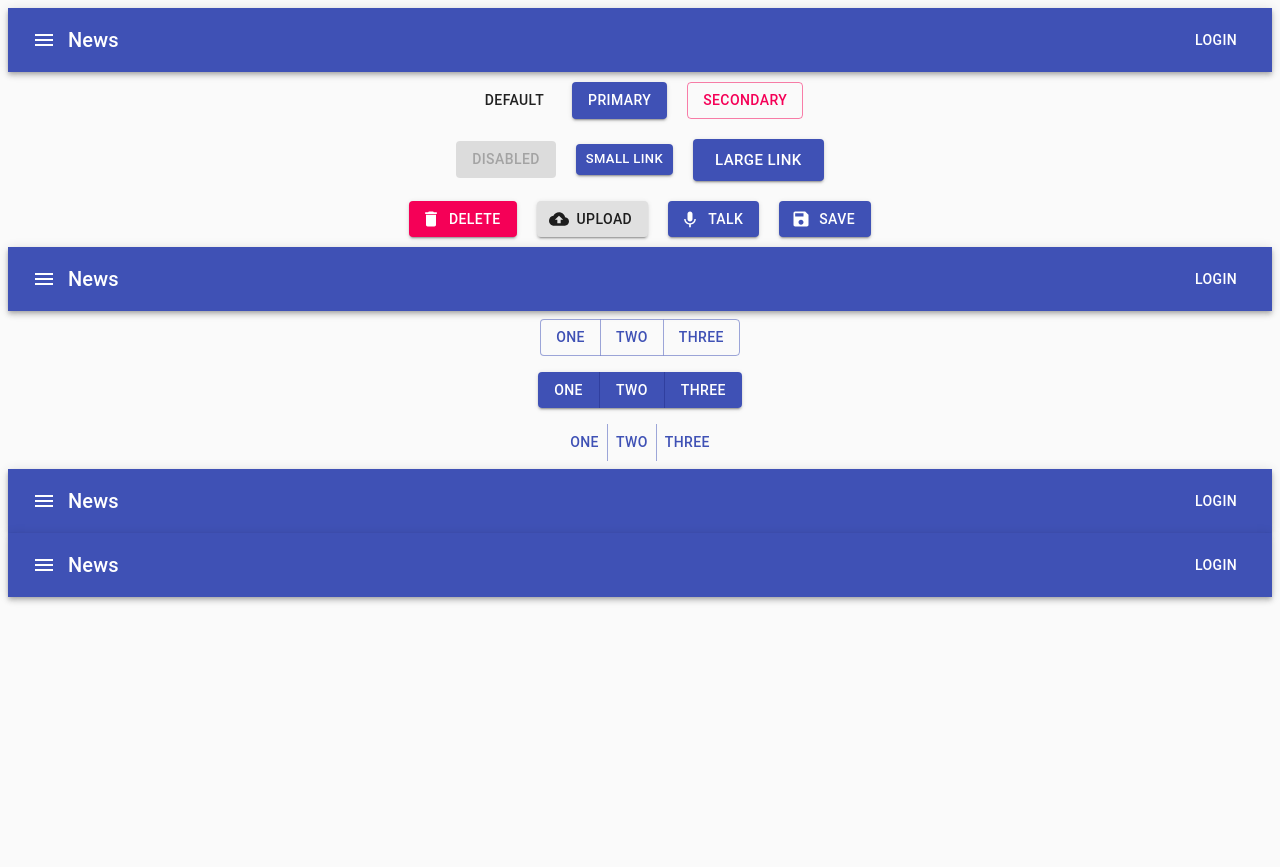
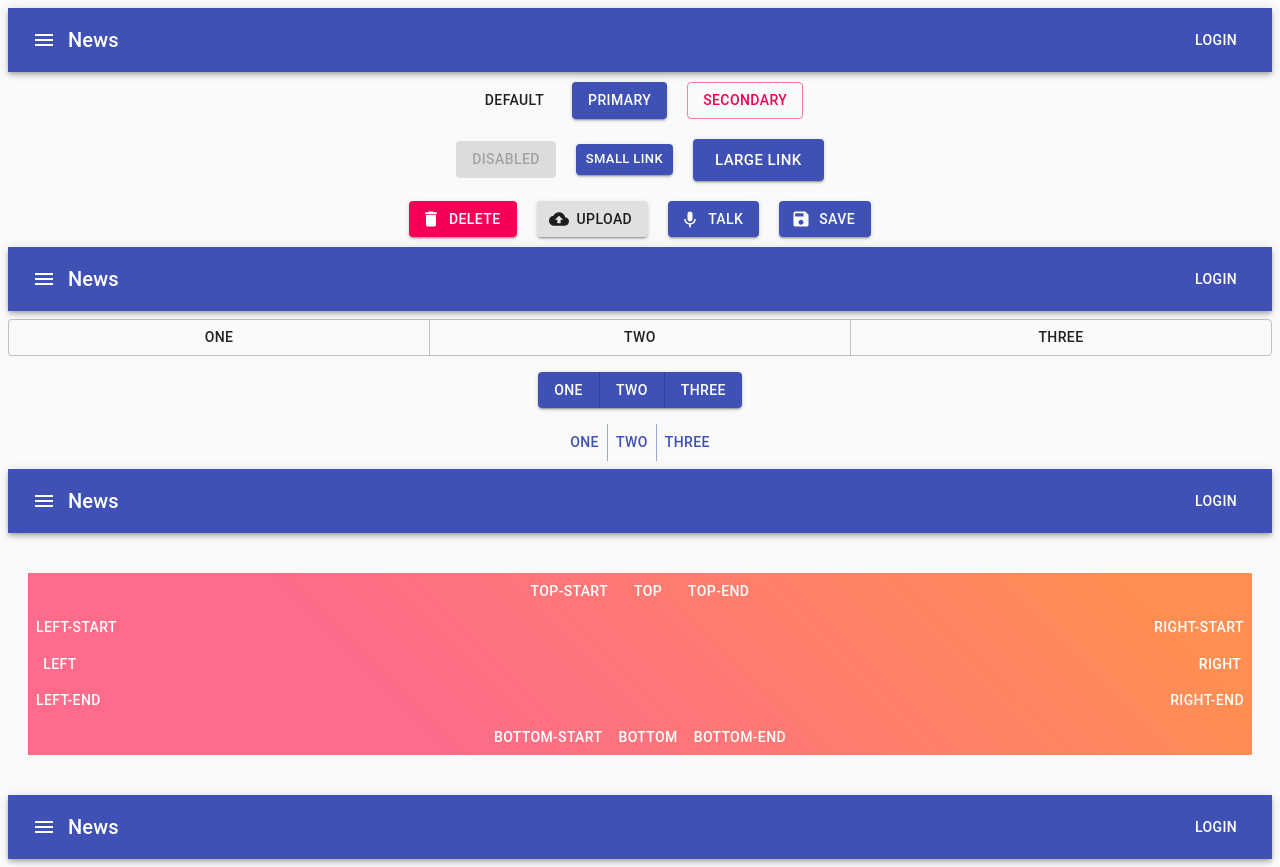
Before and after one commit to TakuoIshida/Material-UI-Components, a React (Create React App) app: page / in a window 1280 px wide. Before the commit the page ends 800 px from the top, so only its background shows below. Built offline with nearby package versions, Linux system fonts and the light colour scheme.

Commit message:
popper作成

```diff
--- a/src/App.js
+++ b/src/App.js
@@ -2,8 +2,7 @@ import React, { Component } from 'react';
 import AppBar from './components/AppBar/AppBar';
 import Button from './components/Button/Button';
 import ButtonGroup from './components/ButtonGroup/ButtonGroup';
-
-import styles from './App.module.css';
+import Popper from './components/Popper/Popper';
 
 class App extends Component {
 
@@ -15,6 +14,7 @@ class App extends Component {
                 <AppBar />
                 <ButtonGroup />
                 <AppBar />
+                <Popper />
                 <AppBar />
             </div>
         )
--- a/src/components/ButtonGroup/ButtonGroup.jsx
+++ b/src/components/ButtonGroup/ButtonGroup.jsx
@@ -1,4 +1,4 @@
-import React, { Component }  from 'react';
+import React from 'react';
 import Button from '@material-ui/core/Button';
 import ButtonGroup from '@material-ui/core/ButtonGroup';
 import { makeStyles } from '@material-ui/core';
@@ -18,7 +18,7 @@ export default function ButtonGroups(){
     const classes = useStyles();
         return (
         <div className={classes.root}>
-            <ButtonGroup color="primary" aria-label="outlined primary button group">
+            <ButtonGroup fullWidth aria-label="outlined primary button group">
               <Button>One</Button>
               <Button>Two</Button>
               <Button>Three</Button>
--- /dev/null
+++ b/src/components/Popper/Popper.jsx
@@ -0,0 +1,76 @@
+import React from 'react';
+import Popper from '@material-ui/core/Popper';
+import Typography from '@material-ui/core/Typography';
+import Grid from '@material-ui/core/Grid';
+import Button from '@material-ui/core/Button';
+import Fade from '@material-ui/core/Fade';
+import Paper from '@material-ui/core/Paper';
+import styles from './Popper.module.css';
+import { makeStyles } from '@material-ui/core';
+
+const useStyles = makeStyles((theme) => ({
+    typography: {
+        padding: theme.spacing(2),
+    },
+}));
+
+export default function PositionedPopper(){
+    const [anchorEl, setAnchorEl] = React.useState(null);
+    const [open, setOpen] = React.useState(false);
+    const [placement, setPlacement] = React.useState();
+    const classes = useStyles();
+
+    const handleClick = (newPlacement) => (e) => {
+        setAnchorEl(e.currentTarget);
+        setOpen((previewPlace) => placement !== newPlacement || !previewPlace);
+        setPlacement(newPlacement);
+    };
+
+    return (
+     <div className={styles.container}>
+        <Popper open={open} anchorEl={anchorEl} placement={placement} transition>
+        {({ TransitionProps }) => (
+          <Fade {...TransitionProps} timeout={350}>
+            <Paper>
+              <Typography className={classes.typography}>The content of the Popper.</Typography>
+            </Paper>
+          </Fade>
+        )}
+      </Popper>
+      <Grid container justify="center">
+        <Grid item>
+          <Button className={styles.text} onClick={handleClick('top-start')}>top-start</Button>
+          <Button className={styles.text} onClick={handleClick('top')}>top</Button>
+          <Button className={styles.text} onClick={handleClick('top-end')}>top-end</Button>
+        </Grid>
+      </Grid>
+      <Grid container justify="center">
+        <Grid item xs={6}>
+          <Button className={styles.text} onClick={handleClick('left-start')}>left-start</Button>
+          <br />
+          <Button className={styles.text} onClick={handleClick('left')}>left</Button>
+          <br />
+          <Button className={styles.text} onClick={handleClick('left-end')}>left-end</Button>
+        </Grid>
+        <Grid item container xs={6} alignItems="flex-end" direction="column">
+          <Grid item>
+            <Button className={styles.text} onClick={handleClick('right-start')}>right-start</Button>
+          </Grid>
+          <Grid item>
+            <Button className={styles.text} onClick={handleClick('right')}>right</Button>
+          </Grid>
+          <Grid item>
+            <Button className={styles.text} onClick={handleClick('right-end')}>right-end</Button>
+          </Grid>
+        </Grid>
+      </Grid>
+      <Grid container justify="center">
+        <Grid item>
+          <Button className={styles.text} onClick={handleClick('bottom-start')}>bottom-start</Button>
+          <Button className={styles.text} onClick={handleClick('bottom')}>bottom</Button>
+          <Button className={styles.text} onClick={handleClick('bottom-end')}>bottom-end</Button>
+        </Grid>
+      </Grid>
+    </div>
+    );
+}
--- /dev/null
+++ b/src/components/Popper/Popper.module.css
@@ -0,0 +1,12 @@
+.container {
+    background: linear-gradient(45deg, #FE6B8B 30%, #FF8E53 90%);
+    display: flex;
+    align-items: center;
+    justify-content: center;
+    flex-direction: column;
+    margin: 40px 20px !important;
+}
+
+.text {
+    color: white !important;
+}
--- a/src/components/index.js
+++ b/src/components/index.js
@@ -1,3 +1,4 @@
 export { default as Button } from './Button/Button';
 export { default as AppBar } from './AppBar/AppBar';
 export { default as ButtonGroup } from './ButtonGroup/ButtonGroup';
+export { default as Popper } from './Popper/Popper';
```
